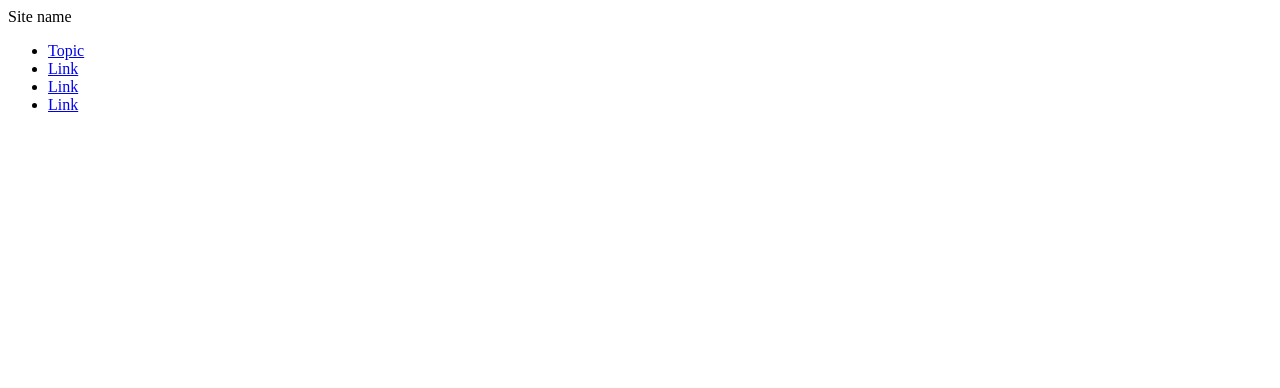
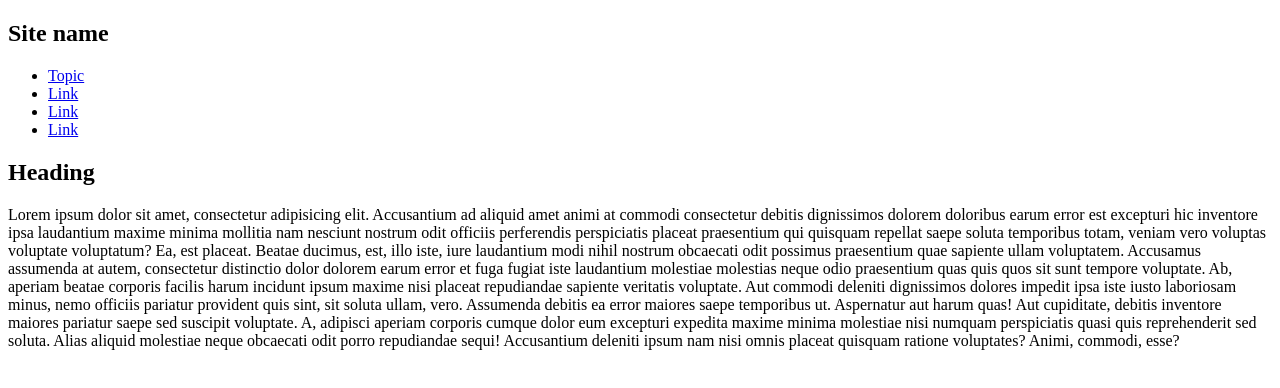
Before and after one commit to yumyv/itstep_study, a plain HTML site: page git/Homeworks/01/index.html in a window 1280 px wide. Drawn offline with Linux system fonts and the light colour scheme.

Commit message:
main html

```diff
--- a/git/Homeworks/01/index.html
+++ b/git/Homeworks/01/index.html
@@ -9,7 +9,7 @@
 </head>
 <body>
 <header>
-        <div class="siteName">Site name</div>
+    <div class="siteName"><h2>Site name</h2></div>
     <nav>
         <ul>
             <li><a href="#">Topic</a></li>
@@ -19,5 +19,27 @@
         </ul>
     </nav>
 </header>
+<main>
+    <article>
+        <h2>Heading</h2>
+        <div class="textContainer">
+            Lorem ipsum dolor sit amet, consectetur adipisicing elit. Accusantium ad aliquid amet animi at commodi
+            consectetur debitis dignissimos dolorem doloribus earum error est excepturi hic inventore ipsa laudantium
+            maxime minima mollitia nam nesciunt nostrum odit officiis perferendis perspiciatis placeat praesentium qui
+            quisquam repellat saepe soluta temporibus totam, veniam vero voluptas voluptate voluptatum? Ea, est placeat.
+            Beatae ducimus, est, illo iste, iure laudantium modi nihil nostrum obcaecati odit possimus praesentium quae
+            sapiente ullam voluptatem. Accusamus assumenda at autem, consectetur distinctio dolor dolorem earum error et
+            fuga fugiat iste laudantium molestiae molestias neque odio praesentium quas quis quos sit sunt tempore
+            voluptate. Ab, aperiam beatae corporis facilis harum incidunt ipsum maxime nisi placeat repudiandae sapiente
+            veritatis voluptate. Aut commodi deleniti dignissimos dolores impedit ipsa iste iusto laboriosam minus, nemo
+            officiis pariatur provident quis sint, sit soluta ullam, vero. Assumenda debitis ea error maiores saepe
+            temporibus ut. Aspernatur aut harum quas! Aut cupiditate, debitis inventore maiores pariatur saepe sed
+            suscipit voluptate. A, adipisci aperiam corporis cumque dolor eum excepturi expedita maxime minima molestiae
+            nisi numquam perspiciatis quasi quis reprehenderit sed soluta. Alias aliquid molestiae neque obcaecati odit
+            porro repudiandae sequi! Accusantium deleniti ipsum nam nisi omnis placeat quisquam ratione voluptates?
+            Animi, commodi, esse?
+        </div>
+    </article>
+</main>
 </body>
 </html>
```
Lines whose indentation alone changed are shown as unchanged.
